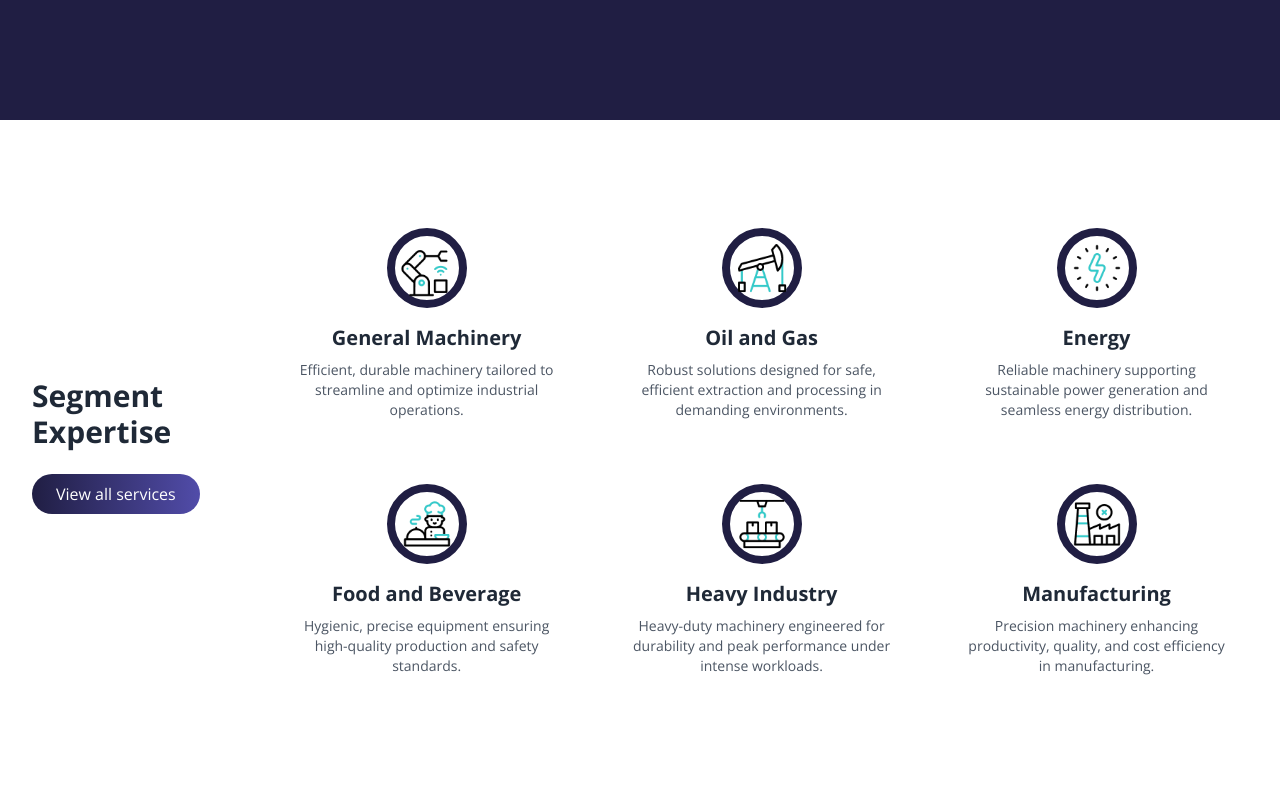
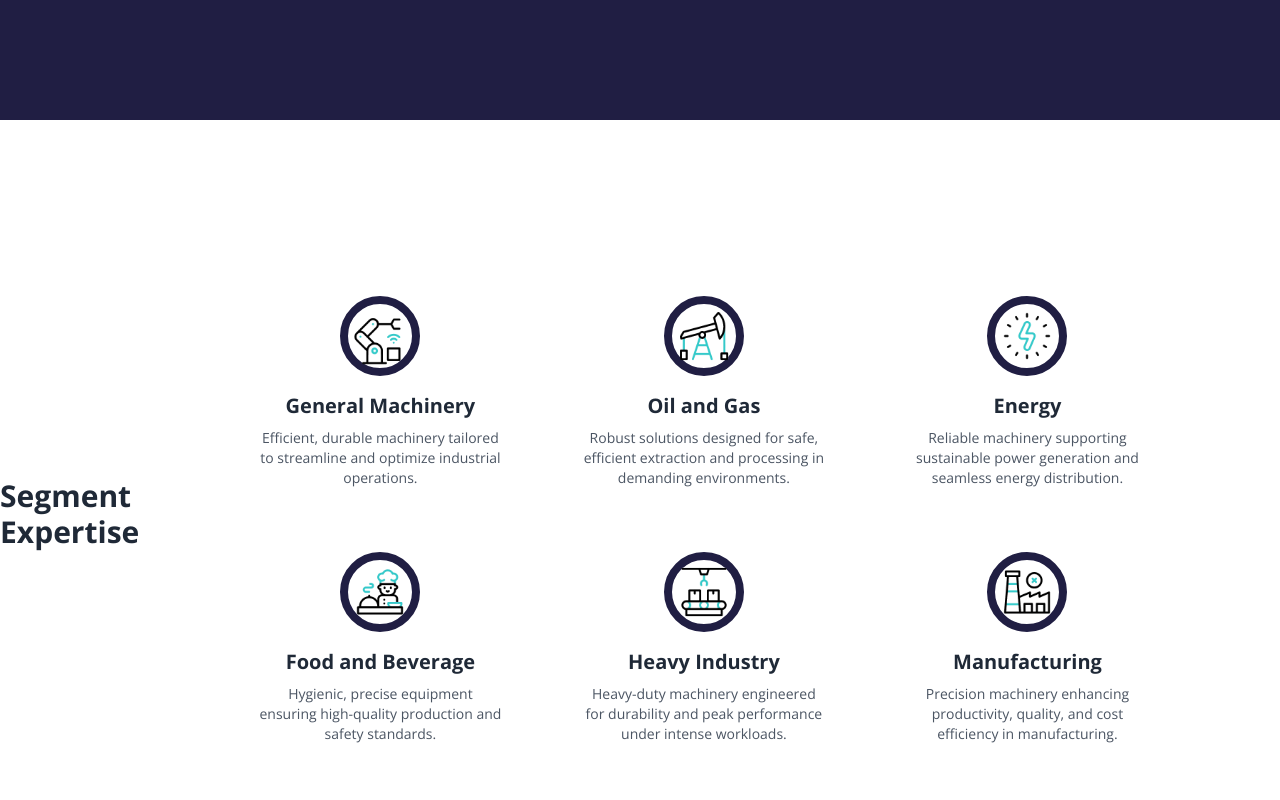
Before and after one commit to SarveshRajoba/Forztek, a React (Create React App) app: page / in a window 1280 px wide. Shown: the part 3080-3880 px from the top of the page. Built offline with nearby package versions, Linux system fonts and the light colour scheme.

Commit message:
all components aligned

```diff
--- a/src/App.css
+++ b/src/App.css
@@ -24,7 +24,7 @@ body {
   }
 }
 
-.App-header {
+/* .App-header {
   background-color: #282c34;
   min-height: 100vh;
   display: flex;
@@ -33,7 +33,7 @@ body {
   justify-content: center;
   font-size: calc(10px + 2vmin);
   color: white;
-}
+} */
 
 .App-link {
   color: #61dafb;
--- a/src/components/ProductCard.js
+++ b/src/components/ProductCard.js
@@ -4,7 +4,7 @@ import React from "react";
 
 const ProductCard = ({ img, title, description = "" }) => {
   return (
-    <div className="relative w-[350px] h-[238px] bg-[#181637] rounded-md group overflow-hidden shadow-lg shadow-black">
+    <div className="relative w-[350px] h-[238px] bg-[#181637] rounded-md shadow-md group overflow-hidden  shadow-black ">
       <div className="flex justify-between items-center">
 
         <div className="flex flex-col">
--- a/src/pages/AboutUs.js
+++ b/src/pages/AboutUs.js
@@ -4,7 +4,7 @@ import Line from "../components/Line";
 
 const AboutUs = () => {
   return (
-    <div className="bg-white text-gray-900 px-6 py-6 min-h-screen mx-auto">
+    <div className="bg-white text-gray-900 px-6 py-6 min-h-screen mx-auto ">
       {/* About Section */}
       <div className="mt-20 mb-20 flex flex-col md:flex-row items-center justify-between gap-6">
         {/* Video Section */}
--- a/src/pages/OurProducts.js
+++ b/src/pages/OurProducts.js
@@ -36,15 +36,12 @@ import Line from "../components/Line";
 
 const OurProducts = () => {
   return (
-    <div className="bg-forztek-blue h-screen items-center justify-between px-10">
+    <div className="bg-forztek-blue min-h-screen items-center justify-between px-10 flex">
       <div>
-        <div className="text-3xl md:text-4xl lg:text-6xl font-bold text-white mt-20 text-left ml-10 group">
-          <span className="text-3xl">Our Products</span>
+        <div className="text-3xl md:text-4xl lg:text-6xl font-bold text-white text-left ml-10 group ">
+          <span className="text-3xl  ">Our Products</span>
           <Line/>
         </div>
-
-
-        {/* <img src={"/our_product.png"} alt="ourproducts" className="mx-auto" /> */}
       </div>
       <div className="relative overflow-hidden hover:overflow-y-auto h-[80vh] custom-scrollbar mt-10 w-max mx-auto">
         <div className="grid lg:grid-cols-3 gap-8 md:grid-cols-1">
--- a/src/pages/SegmentExpertise.js
+++ b/src/pages/SegmentExpertise.js
@@ -44,8 +44,8 @@ const SegmentExpertise = () => {
   ];
 
   return (
-    <section className="bg-white py-12 my-11 min-h-screen">
-      <div className="flex max-w-7xl mx-auto px-6 lg:px-8">
+    <div className=" min-h-screen flex ">
+      <div className="flex md:mx-auto w-[1300px] my-auto mx-[100px]">
         <div className="flex flex-col md:flex-row items-center md:items-start justify-between">
           <div className="h-full w-full md:w-1/5 flex flex-col items-center justify-center text-left">
             <div className="h-full flex flex-col justify-center items-start group"> {/* Add group class here */}
@@ -53,14 +53,7 @@ const SegmentExpertise = () => {
                 Segment Expertise
               </h2>
               <Line />
-              <button
-                className="px-6 py-2 text-white rounded-[50px] hover:bg-[#4F46E5] transition-colors duration-300 my-3"
-                style={{
-                  background: "linear-gradient(90deg, #201E43 0%, #514CA9 100%)",
-                }}
-              >
-                View all services
-              </button>
+
             </div>
           </div>
 
@@ -76,13 +69,13 @@ const SegmentExpertise = () => {
                 <h3 className="text-xl font-bold text-gray-800 mb-2">
                   {service.title}
                 </h3>
-                <p className="text-gray-600 text-sm">{service.description}</p>
+                <p className="text-gray-600 text-sm w-[200px] md:w-[245px]">{service.description}</p>
               </div>
             ))}
           </div>
         </div>
       </div>
-    </section>
+    </div>
   );
 };
 
--- a/src/pages/Services.js
+++ b/src/pages/Services.js
@@ -6,18 +6,15 @@ import Line from "../components/Line";
 
 const Services = () => {
   return (
-    <div className="min-h-screen">
-      <div>
-        <h1 className="font-serif text-4xl ml-20 mt-10 w-max ">
-          Services Offered
-        </h1>
-        <Line />
+    <div className="min-h-screen flex bg-white justify-center items-center">
+      <div className="w-max  text-4xl  ">
+         Services Offered
       </div>
-      <div className="flex justify mt-10">
-        <div className=" w-[1400px]">
+      <div className="flex mr-[100px] mt-[60px]">
+
           <ServicesTable />
-        </div>
-        <div className="mr-14 hidden lg:block">
+
+        <div className=" hidden lg:block">
           <img className="p-3" src={img1} alt="Image 1" />
           <img className="p-3" src={img2} alt="Image 2" />
         </div>
--- a/src/pages/vision_mission.js
+++ b/src/pages/vision_mission.js
@@ -4,7 +4,7 @@ import Line from "../components/Line";
 
 function VisionMission() {
     return (
-        <div className="flex h-screen relative">
+        <div className="flex min-h-screen relative">
             {/* Left Section */}
             <div className="w-1/2 bg-[#201E43] text-white flex flex-col justify-center items-center px-6 py-6 group">
             <div>
```
